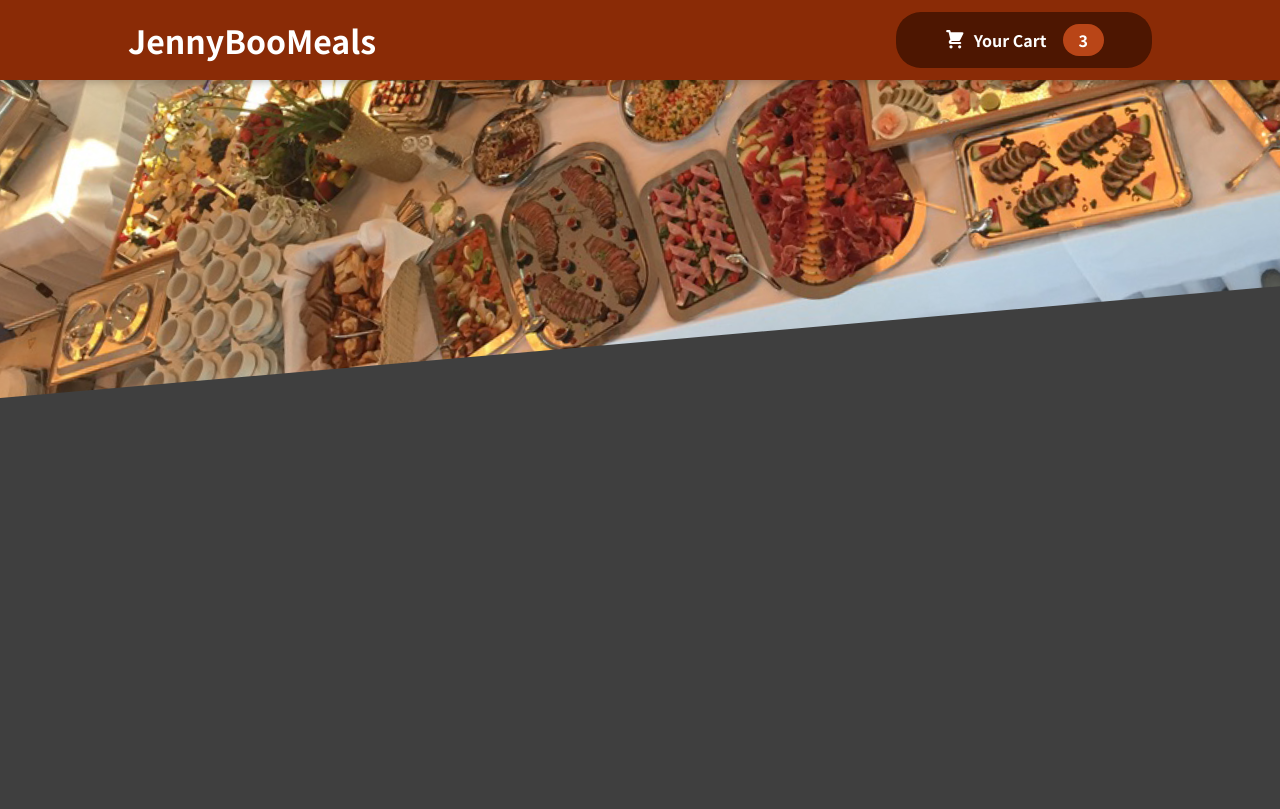
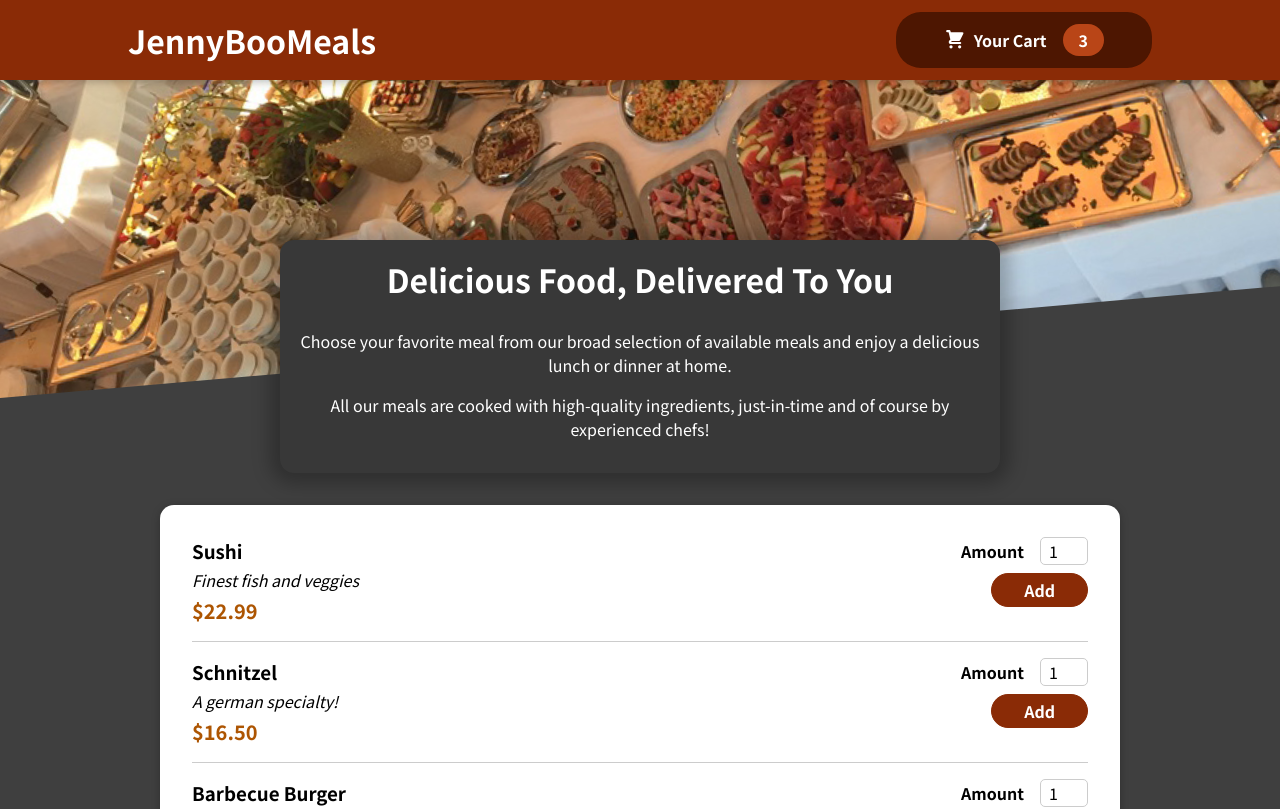
Before and after one commit to pyojeyn/orderFoodApp, a React (Create React App) app: page / in a window 1280 px wide. Shown: the top 809 px of the page. Built offline with nearby package versions, Linux system fonts and the light colour scheme.

Commit message:
음식 목록 렌더링, 장바구니 Add

```diff
--- a/src/App.js
+++ b/src/App.js
@@ -1,10 +1,14 @@
 import { Fragment } from "react";
 import Header from "./components/Layout/Header";
+import Meals from "./components/Meals/Meals";
 
 function App() {
   return (
     <Fragment>
       <Header />
+      <main>
+        <Meals />
+      </main>
     </Fragment>
   );
 }
--- a/src/components/Meals/AvailableMeals.js
+++ b/src/components/Meals/AvailableMeals.js
@@ -1,4 +1,6 @@
 import classes from './AvailableMeals.module.css';
+import Card from '../UI/Card';
+import MealItem from './MealItem/MealItem';
 
 const DUMMY_MEALS = [
     {
@@ -29,12 +31,19 @@
 
 const AvailableMeals = () => {
     // 헬퍼 상수..
-    const mealsList = DUMMY_MEALS.map(meal => <li>{meal.name}</li>);
+    const mealsList = DUMMY_MEALS.map(meal =>
+    <MealItem
+    key={meal.id}
+    name={meal.name}
+    description={meal.description}
+    price={meal.price}/>);
 
     return <section className={classes.meals}>
+      <Card>
         <ul>
             {mealsList}
         </ul>
+      </Card>
     </section>
 };
 
--- /dev/null
+++ b/src/components/Meals/MealItem/MealItem.js
@@ -0,0 +1,19 @@
+import classes from './MealItem.module.css';
+import MealItemForm from './MealItemForm';
+const MealItem = props => {
+    const price = `$${props.price.toFixed(2)}`; // 소수점 이하 2자리까지 표시
+
+
+    return <li className={classes.meal}>
+        <div>
+            <h3>{props.name}</h3>
+            <div className={classes.description}>{props.description}</div>
+            <div className={classes.price}>{price}</div>
+        </div>
+        <div>
+            <MealItemForm />
+        </div>
+    </li>
+};
+
+export default MealItem;
--- /dev/null
+++ b/src/components/Meals/MealItem/MealItem.module.css
@@ -0,0 +1,22 @@
+.meal {
+    display: flex;
+    justify-content: space-between;
+    margin: 1rem;
+    padding-bottom: 1rem;
+    border-bottom: 1px solid #ccc;
+  }
+
+  .meal h3 {
+    margin: 0 0 0.25rem 0;
+  }
+
+  .description {
+    font-style: italic;
+  }
+
+  .price {
+    margin-top: 0.25rem;
+    font-weight: bold;
+    color: #ad5502;
+    font-size: 1.25rem;
+  }
--- /dev/null
+++ b/src/components/Meals/MealItem/MealItemForm.js
@@ -0,0 +1,19 @@
+import classes from './MealItemForm.module.css';
+import Input from '../../UI/Input';
+
+const MealItemForm = props => {
+    return (
+    <form className={classes.form}>
+        <Input label="Amount" input={{
+            id: 'amount',
+            type: 'number',
+            min: '1',
+            max: '5',
+            step: '1',
+            defaultValue: '1'
+        }}/>
+        <button>Add</button>
+    </form>)
+}
+
+export default MealItemForm;
--- /dev/null
+++ b/src/components/Meals/MealItem/MealItemForm.module.css
@@ -0,0 +1,20 @@
+.form {
+    text-align: right;
+  }
+
+  .form button {
+    font: inherit;
+    cursor: pointer;
+    background-color: #8a2b06;
+    border: 1px solid #8a2b06;
+    color: white;
+    padding: 0.25rem 2rem;
+    border-radius: 20px;
+    font-weight: bold;
+  }
+
+  .form button:hover,
+  .form button:active {
+    background-color: #641e03;
+    border-color: #641e03;
+  }
--- /dev/null
+++ b/src/components/UI/Card.js
@@ -0,0 +1,6 @@
+import classes from './Card.module.css';
+const Card = props => {
+    return <div className={classes.card}>{props.children}</div>
+};
+
+export default Card;
--- /dev/null
+++ b/src/components/UI/Card.module.css
@@ -0,0 +1,6 @@
+.card {
+    padding: 1rem;
+    box-shadow: 0 2px 8px rgba(0, 0, 0, 0.25);
+    border-radius: 14px;
+    background-color: white;
+  }
--- /dev/null
+++ b/src/components/UI/Input.js
@@ -0,0 +1,10 @@
+import classes from './Input.module.css';
+
+const Input = props => {
+    return <div className={classes.input}>
+        <label htmlFor={props.input.id}>{props.label}</label>
+        <input {...props.input}/>
+    </div>
+};
+
+export default Input;
--- /dev/null
+++ b/src/components/UI/Input.module.css
@@ -0,0 +1,18 @@
+.input {
+    display: flex;
+    align-items: center;
+    margin-bottom: 0.5rem;
+  }
+
+  .input label {
+    font-weight: bold;
+    margin-right: 1rem;
+  }
+
+  .input input {
+    width: 3rem;
+    border-radius: 5px;
+    border: 1px solid #ccc;
+    font: inherit;
+    padding-left: 0.5rem;
+  }
```
